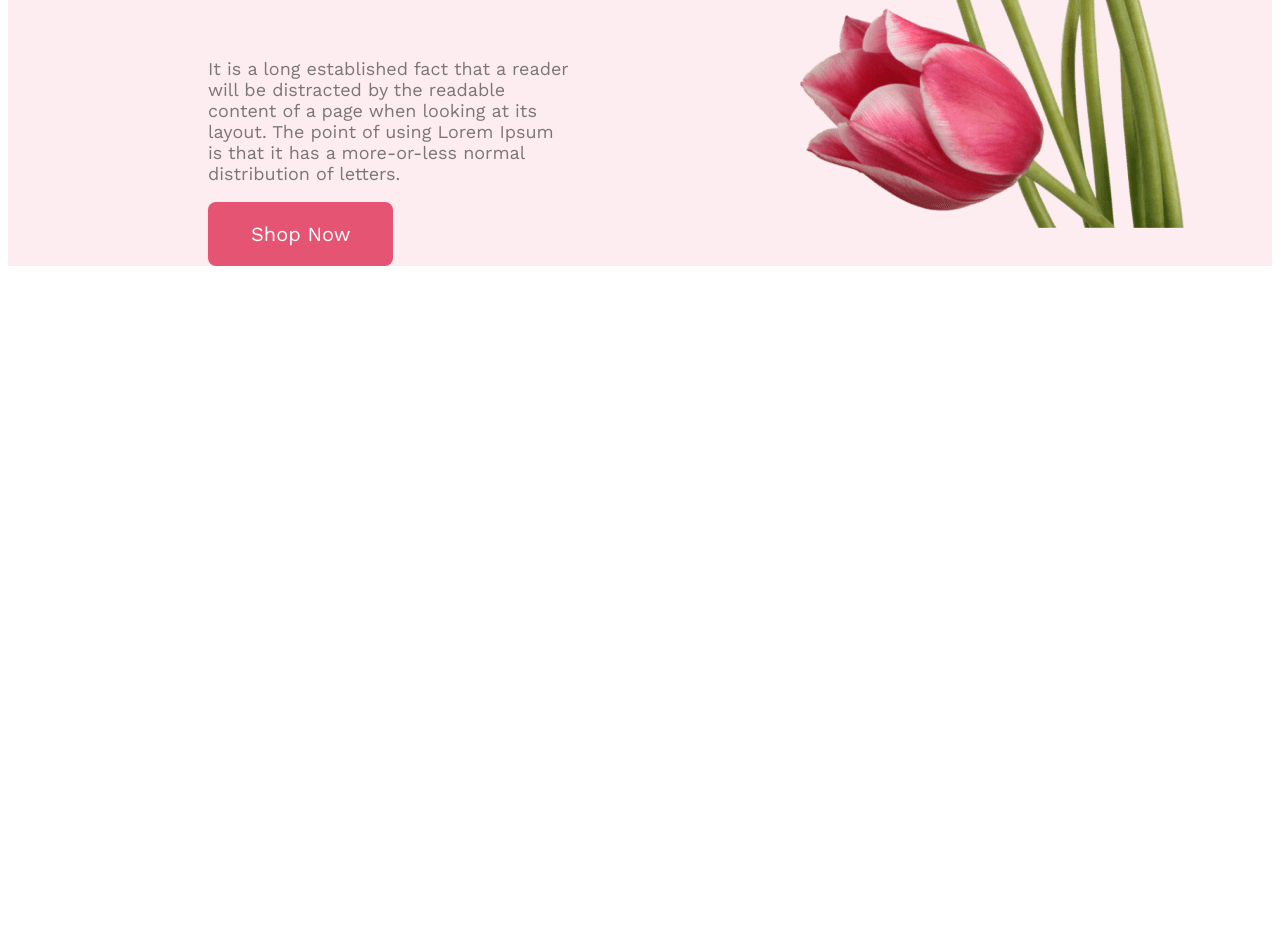
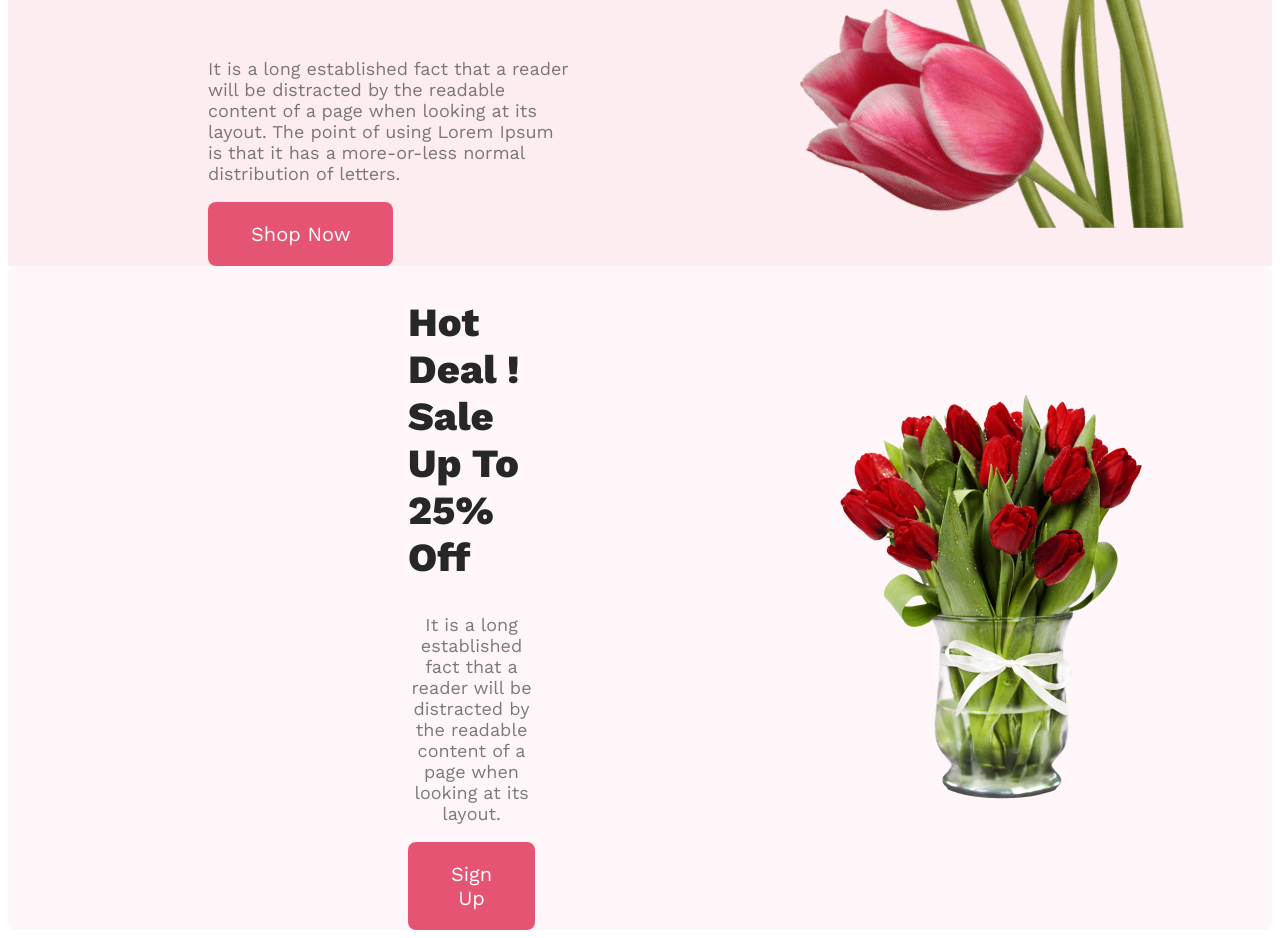
Before and after one commit to rubel04/my-first-assignment, a plain HTML site: page index.html in a window 1280 px wide. Shown: the part 668-1606 px from the top of the page. Before the commit the page ends 942 px from the top, so only its background shows below. Drawn offline with nearby package versions, Linux system fonts and the light colour scheme.

Commit message:
added hot section

```diff
--- a/index.html
+++ b/index.html
@@ -18,14 +18,46 @@
         <div class="header-content">
             <div class="header">
                 <h3 class="header-title">Let's make beautiful flowers a part of your life.</h3>
-                <p class="primary-description">It is a long established fact that a reader will be distracted by the readable content of a page when looking at its layout. The point of using Lorem Ipsum is that it has a more-or-less normal distribution of letters.</p>
+                <p class="header-description">It is a long established fact that a reader will be distracted by the readable content of a page when looking at its layout. The point of using Lorem Ipsum is that it has a more-or-less normal distribution of letters.</p>
                 <button class="primary-btn-color">Shop Now</button>
             </div>
             <img class="header-img" src="image/pngwing 10.png" alt="">
         </div>
     </header>
     <main>
-
+        <!-- Our Featured Flowers section started -->
+        <!-- <section class="our-featured-section">
+            <h3 class="primary-title">
+                Our Featured Flowers
+            </h3>
+            <p class="primary-description">It is a long established fact that a reader will be distracted by the readable content of a page when looking at its layout.
+            </p>
+            <div class="folowers-content">
+                <div class="pic-one">
+                    <img class="folowers-one" src="image/pngwing 6.png" alt="">
+                    <p>Pink Flower Tree</p>
+                </div>
+                <div class="pic-two">
+                    <img class="folowers-two" src="image/pngwing 5.png"
+                    alt="">
+                    <p>Pink Flower Tree</p>
+                </div>
+                <div class="pic-three">
+                    <img class="folowers-three" src="image/pngwing 7.png" alt="">
+                    <p>Pink Flower Tree</p>
+                </div>
+            </div>
+        </section> -->
+        <section class="hot-container">
+           <div class="hot-content">
+            <div class="hot-info">
+                <h2 class="hot-title">Hot Deal ! Sale Up To 25% Off</h2>
+                <p class="hot-description">It is a long established fact that a reader will be distracted by the readable content of a page when looking at its layout.</p>
+                <button  class="primary-btn-color ,hot-btn">Sign Up</button>
+            </div>
+            <img class="hot-image" src="image/pngwing 8.png" alt="">
+           </div>
+        </section>
     </main>
     <footer></footer>
 </body>
--- a/style.css
+++ b/style.css
@@ -13,12 +13,19 @@
     border-style: none;
 }
 
+.primary-title {
+    color: #272727;
+    text-align: center;
+    font-size: 40px;
+    font-weight: 800;
+}
+
 .primary-description {
     color: rgba(39, 39, 39, 0.60);
+    text-align: center;
     font-size: 18px;
     font-weight: 400;
 }
-
 
 
 /* header related style */
@@ -26,6 +33,12 @@
     color: #272727;
     font-size: 80px;
     font-weight: 800;
+}
+
+.header-description {
+    color: rgba(39, 39, 39, 0.60);
+    font-size: 18px;
+    font-weight: 400;
 }
 
 .header-content {
@@ -44,3 +57,48 @@
     height: 800px;
     margin: 50px 200px 0 0;
 }
+
+/* Our Featured Flowers section strated */
+/* .folowers-content {
+    display: flex;
+    justify-content: space-around;
+    margin: 0 200px;
+    gap: 40px;
+}
+
+
+
+.folowers-one {
+
+}
+.pic-one{
+
+} */
+.hot-content {
+    display: flex;
+    justify-content: space-between;
+    margin: 0 400px;
+    gap: 200px;
+    align-items: center;
+}
+
+.hot-container {
+    border-radius: 8px;
+    background: rgba(229, 84, 115, 0.05);
+}
+
+.hot-title {
+    color: #272727;
+    font-size: 40px;
+    font-weight: 800;
+}
+
+.hot-description {
+    color: rgba(39, 39, 39, 0.60);
+    text-align: center;
+    font-size: 18px;
+    font-weight: 400;
+}
+.hot-image{
+    margin: 100px;
+}
```
